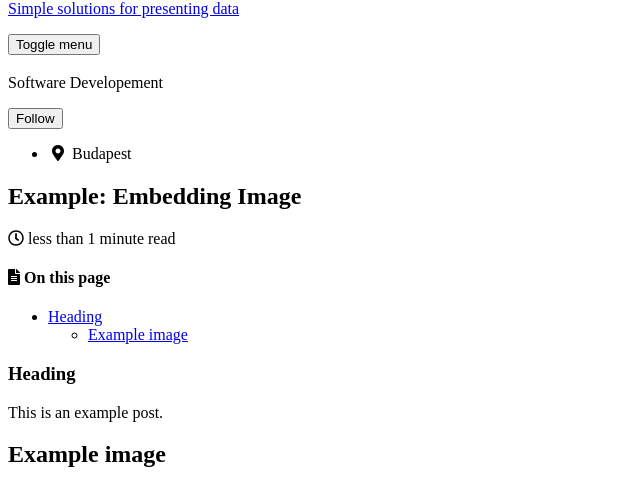
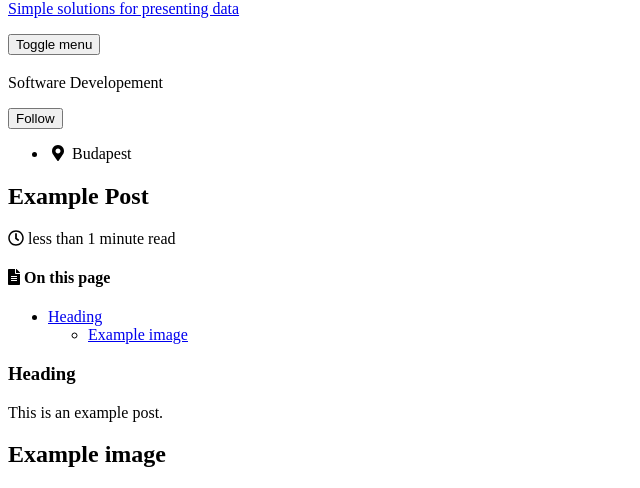
Before and after one commit to dg-data/tidbits, a Jekyll site: the page built from _posts/2019-04-17-example-post.md, in a window 1280 px wide. Shown: the part 108-596 px from the top of the page, without its empty margins (0-640 px from the left). Built offline with Jekyll 4.4.1, drawn with Linux system fonts in a browser that asks for light colours; cached includes are drawn as plain includes; nearby versions of some CDN libraries.

Commit message:
Update 2019-04-17-example-post.md

```diff
--- a/_posts/2019-04-17-example-post.md
+++ b/_posts/2019-04-17-example-post.md
@@ -1,5 +1,4 @@
 ---
-title: "Example: Embedding Image"
 date: 2020-07-12
 published: true
 tags:
@@ -7,7 +6,6 @@ excerpt: "This is an example blog post"
 toc: true
 toc_sticky: true
 ---
-
 # Heading
 
 This is an example post.
```
